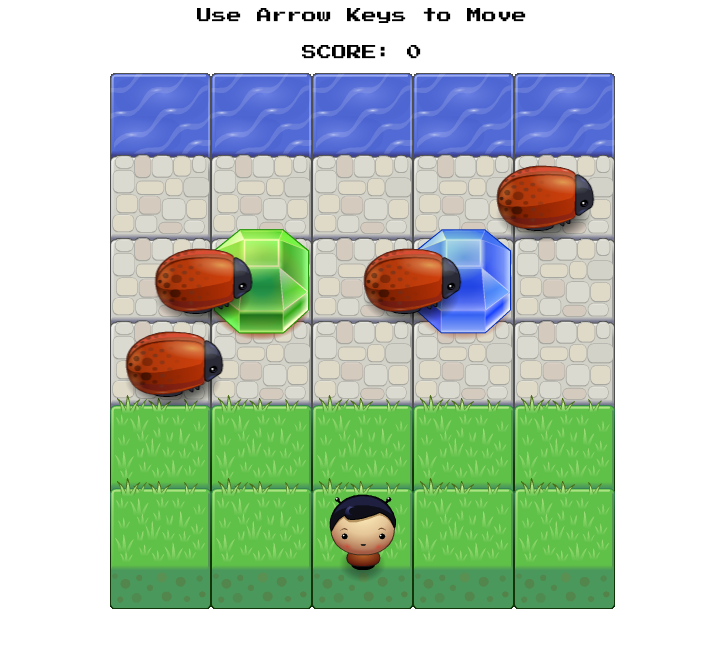
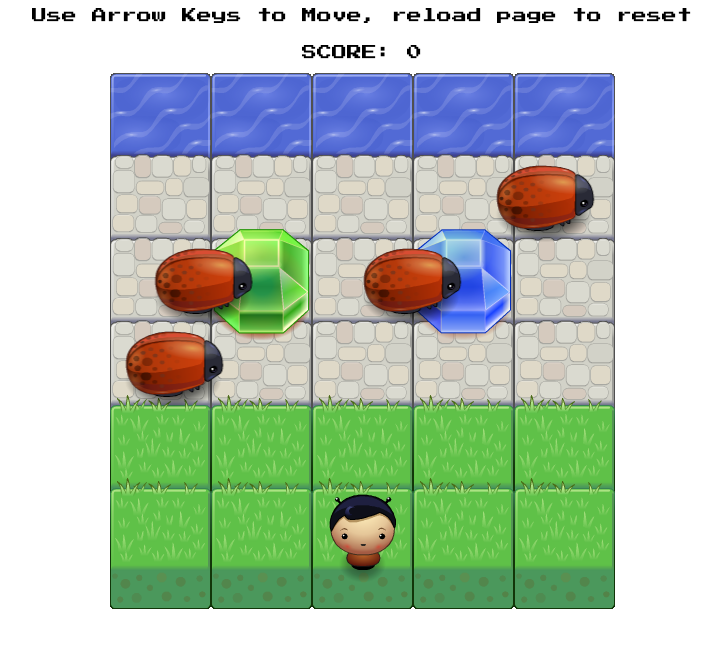
Before and after one commit to geoluther/arcade-game, a plain HTML site: page index.html in a window 1280 px wide. Shown: the whole page, without its empty margins (278-1000 px from the left). Drawn offline with Linux system fonts and the light colour scheme.

Commit message:
reload page to reset

```diff
--- a/index.html
+++ b/index.html
@@ -6,7 +6,7 @@
     <link href='http://fonts.googleapis.com/css?family=Press+Start+2P' rel='stylesheet' type='text/css'>
 </head>
 <body>
-	<div class="title">Use Arrow Keys to Move</div>
+	<div class="title">Use Arrow Keys to Move, reload page to reset</div>
 	<div id="score"></div>
     <script src="js/resources.js"></script>
     <script src="js/app.js"></script>
```
